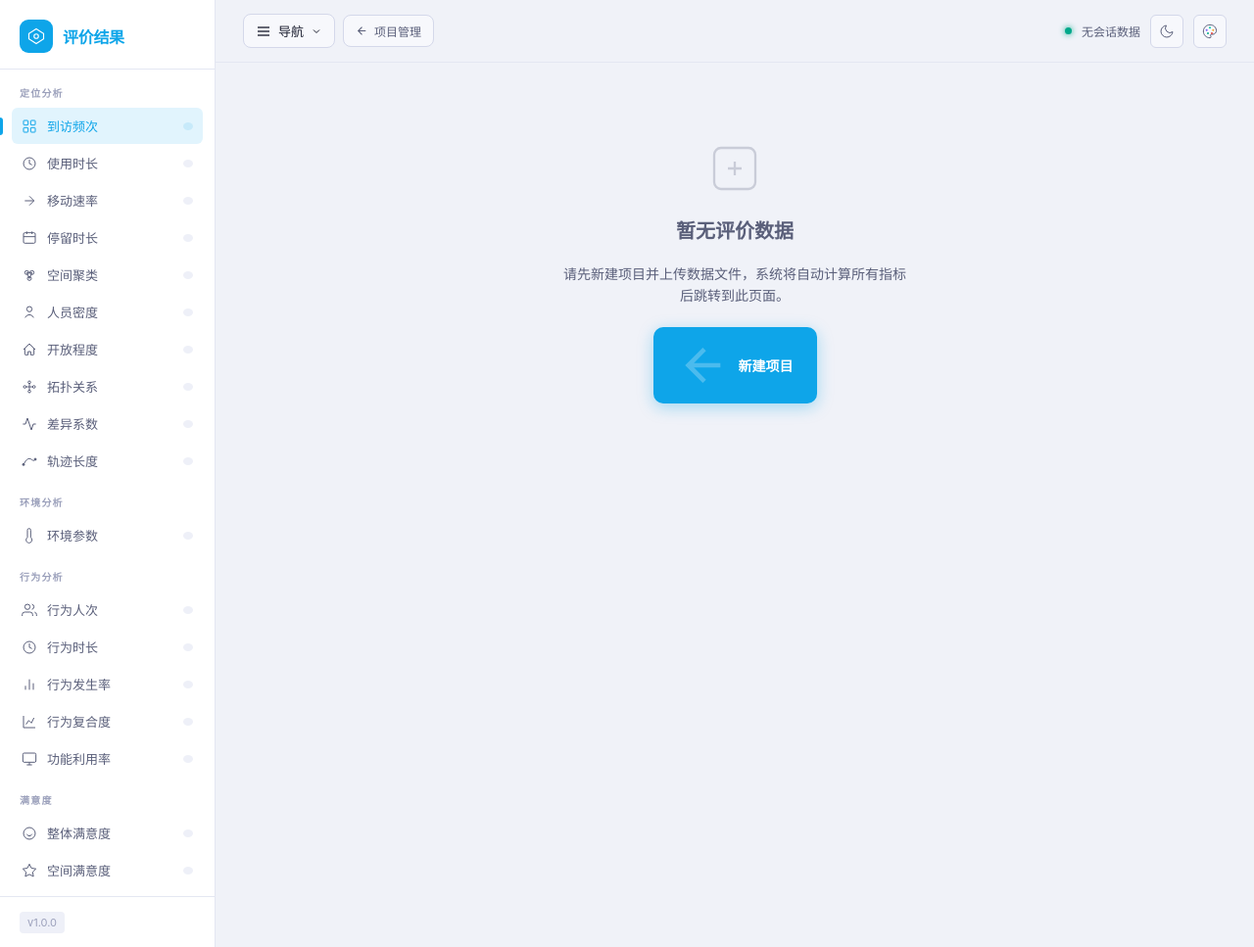
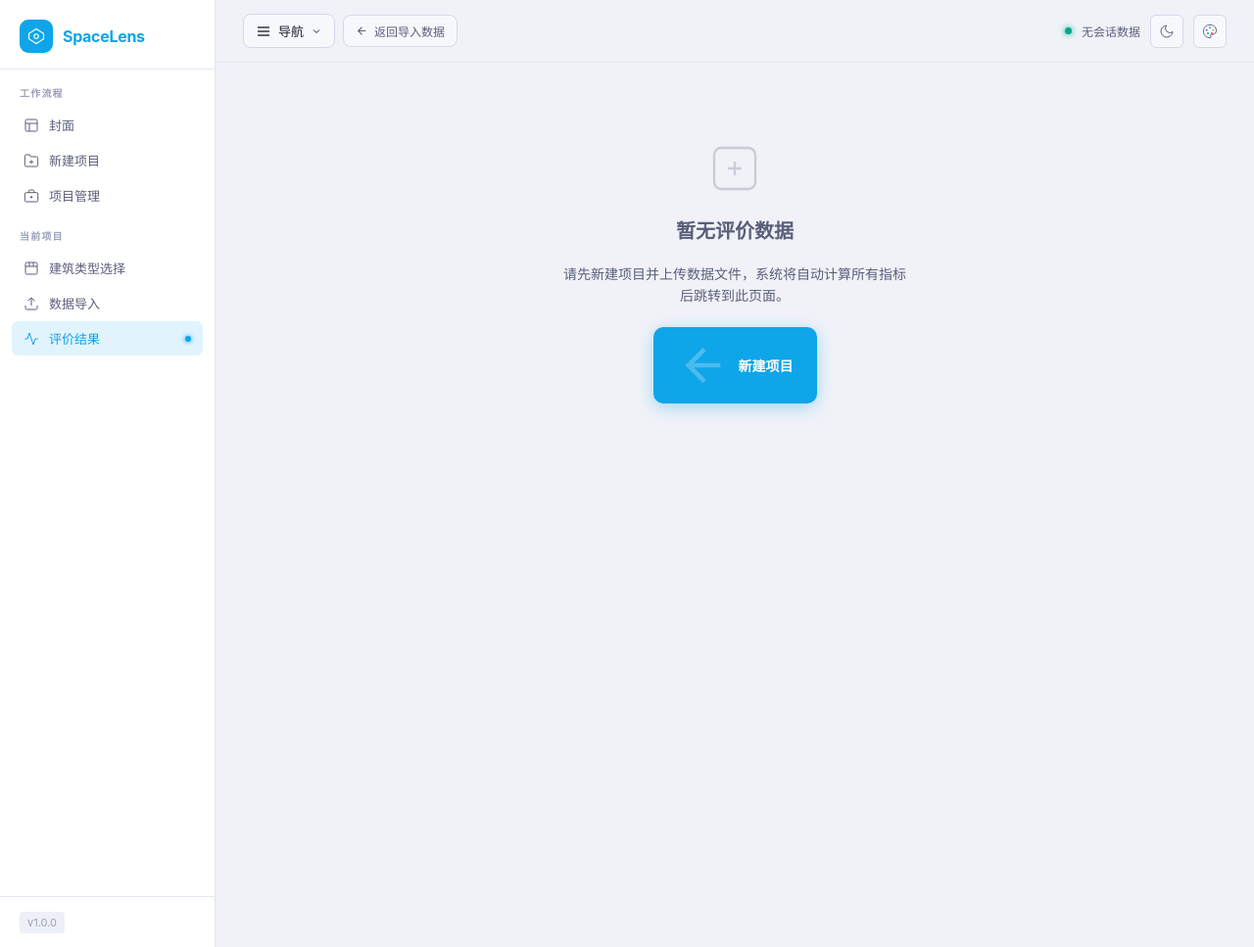
Before and after one commit to lafreniereliria/SpaceLens, a Flask app: page / in a window 1280 px wide. Shown: the whole page at 98% size. Run offline with Flask 3, Linux system fonts and the light colour scheme.

Commit message:
ui: workflow nav in sidebar, project title in topbar, back to import
- index.html: replace sidebar metric list with workflow step nav
  (封面 / 新建项目 / 项目管理 / 建筑类型选择 / 数据导入 / 评价结果)
  current step (评价结果) is highlighted with accent color + dot
- index.html: add topbar project title label (folder_name · building_type)
  populated dynamically from session data on first poll response
- index.html: change '返回项目管理' button to '返回导入数据', link to /new_project
- new_project.html: capture folderName and append as 'folder_name' to FormData
- api/analysis.py: store folder_name in session dict; return it in get_session

```diff
--- a/api/analysis.py
+++ b/api/analysis.py
@@ -883,6 +883,7 @@ def run_all():
         region_b, region_n = _read('region_data')
 
         building_type = request.form.get('building_type', 'unknown')
+        folder_name   = request.form.get('folder_name',   '')
         theme_name    = request.form.get('theme', 'dark')
         accent_param  = request.form.get('accent', '')
 
@@ -899,6 +900,7 @@ def run_all():
                 'computed': [],
                 'skipped':  [],
                 'type':     building_type,
+                'folder':   folder_name,
                 'ts':       _time.time(),
                 'status':   'running',
             }
@@ -931,6 +933,7 @@ def get_session(sid):
     return jsonify({
         'session_id':    sid,
         'building_type': sess['type'],
+        'folder_name':   sess.get('folder', ''),
         'computed':      sess.get('computed', []),
         'skipped':       sess.get('skipped',  []),
         'results':       sess.get('results',  {}),
--- a/templates/index.html
+++ b/templates/index.html
@@ -227,6 +227,34 @@
 
 /* topbar 左侧导航区 */
 .topbar-left { display: flex; align-items: center; gap: 8px; }
+
+/* 顶栏项目标题 */
+.topbar-project-title {
+  display: inline-flex; align-items: center;
+  padding: 4px 10px;
+  background: var(--bg-hover); border-radius: 6px;
+  font-size: 12px; color: var(--text-secondary);
+  max-width: 260px; overflow: hidden; text-overflow: ellipsis; white-space: nowrap;
+}
+.workflow-nav { gap: 2px; }
+.workflow-item {
+  display: flex; align-items: center; gap: 10px;
+  padding: 8px 12px; border-radius: var(--radius-sm);
+  font-size: 13px; color: var(--text-secondary);
+  text-decoration: none; background: transparent; border: none;
+  width: 100%; cursor: pointer; transition: all 0.12s;
+}
+.workflow-item:hover { background: var(--bg-hover); color: var(--text-primary); }
+.workflow-current {
+  background: var(--accent-glow) !important;
+  color: var(--accent) !important;
+  font-weight: 500;
+}
+.workflow-active-dot {
+  margin-left: auto; width: 6px; height: 6px;
+  border-radius: 50%; background: var(--accent);
+  box-shadow: 0 0 5px var(--accent);
+}
 </style>
 </head>
 <body>
@@ -240,111 +268,70 @@
         <circle cx="12" cy="12" r="3"/>
       </svg>
     </div>
-    <span class="logo-text"><strong>评价结果</strong></span>
+    <span class="logo-text"><strong>SpaceLens</strong></span>
   </div>
 
-  <nav class="sidebar-nav">
-    <!-- 定位分析 -->
-    <div class="nav-section-label">定位分析</div>
-    <button class="nav-item active" data-view="heatmap">
-      <svg class="nav-icon" viewBox="0 0 24 24" fill="none" stroke="currentColor" stroke-width="1.5"><rect x="3" y="3" width="7" height="7" rx="1"/><rect x="14" y="3" width="7" height="7" rx="1"/><rect x="3" y="14" width="7" height="7" rx="1"/><rect x="14" y="14" width="7" height="7" rx="1"/></svg>
-      <span>到访频次</span>
-      <div class="nav-badge" id="nbadge-heatmap"></div>
-    </button>
-    <button class="nav-item" data-view="usetime">
-      <svg class="nav-icon" viewBox="0 0 24 24" fill="none" stroke="currentColor" stroke-width="1.5"><circle cx="12" cy="12" r="9"/><polyline points="12 6 12 12 16 14"/></svg>
-      <span>使用时长</span>
-      <div class="nav-badge" id="nbadge-usetime"></div>
-    </button>
-    <button class="nav-item" data-view="speed">
-      <svg class="nav-icon" viewBox="0 0 24 24" fill="none" stroke="currentColor" stroke-width="1.5"><path d="M5 12h14M12 5l7 7-7 7"/></svg>
-      <span>移动速率</span>
-      <div class="nav-badge" id="nbadge-speed"></div>
-    </button>
-    <button class="nav-item" data-view="duration">
-      <svg class="nav-icon" viewBox="0 0 24 24" fill="none" stroke="currentColor" stroke-width="1.5"><rect x="3" y="4" width="18" height="16" rx="2"/><line x1="8" y1="2" x2="8" y2="6"/><line x1="16" y1="2" x2="16" y2="6"/><line x1="3" y1="10" x2="21" y2="10"/></svg>
-      <span>停留时长</span>
-      <div class="nav-badge" id="nbadge-duration"></div>
-    </button>
-    <button class="nav-item" data-view="cluster">
-      <svg class="nav-icon" viewBox="0 0 24 24" fill="none" stroke="currentColor" stroke-width="1.5"><circle cx="8" cy="8" r="3"/><circle cx="16" cy="8" r="3"/><circle cx="12" cy="17" r="3"/><line x1="8" y1="8" x2="16" y2="8"/><line x1="8" y1="8" x2="12" y2="17"/><line x1="16" y1="8" x2="12" y2="17"/></svg>
-      <span>空间聚类</span>
-      <div class="nav-badge" id="nbadge-cluster"></div>
-    </button>
-    <button class="nav-item" data-view="density">
-      <svg class="nav-icon" viewBox="0 0 24 24" fill="none" stroke="currentColor" stroke-width="1.5"><circle cx="12" cy="7" r="4"/><path d="M5.5 20a7 7 0 0113 0"/></svg>
-      <span>人员密度</span>
-      <div class="nav-badge" id="nbadge-density"></div>
-    </button>
-    <button class="nav-item" data-view="openness">
-      <svg class="nav-icon" viewBox="0 0 24 24" fill="none" stroke="currentColor" stroke-width="1.5"><path d="M3 12l9-9 9 9M5 10v9a1 1 0 001 1h4v-5h4v5h4a1 1 0 001-1v-9"/></svg>
-      <span>开放程度</span>
-      <div class="nav-badge" id="nbadge-openness"></div>
-    </button>
-    <button class="nav-item" data-view="topology">
-      <svg class="nav-icon" viewBox="0 0 24 24" fill="none" stroke="currentColor" stroke-width="1.5"><circle cx="5" cy="12" r="2"/><circle cx="19" cy="12" r="2"/><circle cx="12" cy="5" r="2"/><circle cx="12" cy="19" r="2"/><line x1="7" y1="12" x2="17" y2="12"/><line x1="12" y1="7" x2="12" y2="17"/></svg>
-      <span>拓扑关系</span>
-      <div class="nav-badge" id="nbadge-topology"></div>
-    </button>
-    <button class="nav-item" data-view="difference">
-      <svg class="nav-icon" viewBox="0 0 24 24" fill="none" stroke="currentColor" stroke-width="1.5"><polyline points="22 12 18 12 15 21 9 3 6 12 2 12"/></svg>
-      <span>差异系数</span>
-      <div class="nav-badge" id="nbadge-difference"></div>
-    </button>
-    <button class="nav-item" data-view="trajectory">
-      <svg class="nav-icon" viewBox="0 0 24 24" fill="none" stroke="currentColor" stroke-width="1.5"><path d="M3 17 C6 12 8 8 12 8 C16 8 18 14 21 9"/><circle cx="3" cy="17" r="1.5" fill="currentColor"/><circle cx="21" cy="9" r="1.5" fill="currentColor"/></svg>
-      <span>轨迹长度</span>
-      <div class="nav-badge" id="nbadge-trajectory"></div>
-    </button>
+  <!-- 工作流步骤导航 -->
+  <nav class="sidebar-nav workflow-nav">
+    <div class="nav-section-label">工作流程</div>
 
-    <!-- 环境分析 -->
-    <div class="nav-section-label" style="margin-top:12px">环境分析</div>
-    <button class="nav-item" data-view="environment">
-      <svg class="nav-icon" viewBox="0 0 24 24" fill="none" stroke="currentColor" stroke-width="1.5"><path d="M14 14.76V3.5a2.5 2.5 0 00-5 0v11.26a4.5 4.5 0 105 0z"/></svg>
-      <span>环境参数</span>
-      <div class="nav-badge" id="nbadge-environment"></div>
-    </button>
+    <!-- 封面 -->
+    <a class="nav-item workflow-item" href="/">
+      <svg class="nav-icon" viewBox="0 0 24 24" fill="none" stroke="currentColor" stroke-width="1.5">
+        <rect x="3" y="3" width="18" height="18" rx="2"/>
+        <path d="M3 9h18M9 21V9"/>
+      </svg>
+      <span>封面</span>
+    </a>
 
-    <!-- 行为分析 -->
-    <div class="nav-section-label" style="margin-top:12px">行为分析</div>
-    <button class="nav-item" data-view="behavior_count">
-      <svg class="nav-icon" viewBox="0 0 24 24" fill="none" stroke="currentColor" stroke-width="1.5"><path d="M17 21v-2a4 4 0 00-4-4H5a4 4 0 00-4 4v2"/><circle cx="9" cy="7" r="4"/><path d="M23 21v-2a4 4 0 00-3-3.87"/><path d="M16 3.13a4 4 0 010 7.75"/></svg>
-      <span>行为人次</span>
-      <div class="nav-badge" id="nbadge-behavior_count"></div>
-    </button>
-    <button class="nav-item" data-view="behavior_duration">
-      <svg class="nav-icon" viewBox="0 0 24 24" fill="none" stroke="currentColor" stroke-width="1.5"><circle cx="12" cy="12" r="9"/><polyline points="12 6 12 12 16 14"/></svg>
-      <span>行为时长</span>
-      <div class="nav-badge" id="nbadge-behavior_duration"></div>
-    </button>
-    <button class="nav-item" data-view="behavior_rate">
-      <svg class="nav-icon" viewBox="0 0 24 24" fill="none" stroke="currentColor" stroke-width="1.5"><line x1="18" y1="20" x2="18" y2="10"/><line x1="12" y1="20" x2="12" y2="4"/><line x1="6" y1="20" x2="6" y2="14"/></svg>
-      <span>行为发生率</span>
-      <div class="nav-badge" id="nbadge-behavior_rate"></div>
-    </button>
-    <button class="nav-item" data-view="behavior_entropy">
-      <svg class="nav-icon" viewBox="0 0 24 24" fill="none" stroke="currentColor" stroke-width="1.5"><path d="M3 3v18h18"/><path d="M7 16l4-6 4 4 4-8"/></svg>
-      <span>行为复合度</span>
-      <div class="nav-badge" id="nbadge-behavior_entropy"></div>
-    </button>
-    <button class="nav-item" data-view="utilization">
-      <svg class="nav-icon" viewBox="0 0 24 24" fill="none" stroke="currentColor" stroke-width="1.5"><rect x="2" y="3" width="20" height="14" rx="2"/><path d="M8 21h8M12 17v4"/></svg>
-      <span>功能利用率</span>
-      <div class="nav-badge" id="nbadge-utilization"></div>
-    </button>
+    <!-- 新建项目 -->
+    <a class="nav-item workflow-item" href="/projects">
+      <svg class="nav-icon" viewBox="0 0 24 24" fill="none" stroke="currentColor" stroke-width="1.5">
+        <path d="M22 19a2 2 0 01-2 2H4a2 2 0 01-2-2V5a2 2 0 012-2h5l2 3h9a2 2 0 012 2z"/>
+        <line x1="12" y1="11" x2="12" y2="17"/><line x1="9" y1="14" x2="15" y2="14"/>
+      </svg>
+      <span>新建项目</span>
+    </a>
 
-    <!-- 满意度 -->
-    <div class="nav-section-label" style="margin-top:12px">满意度</div>
-    <button class="nav-item" data-view="satisfaction">
-      <svg class="nav-icon" viewBox="0 0 24 24" fill="none" stroke="currentColor" stroke-width="1.5"><circle cx="12" cy="12" r="9"/><path d="M8 13s1.5 3 4 3 4-3 4-3"/><line x1="9" y1="9" x2="9.01" y2="9"/><line x1="15" y1="9" x2="15.01" y2="9"/></svg>
-      <span>整体满意度</span>
-      <div class="nav-badge" id="nbadge-satisfaction"></div>
-    </button>
-    <button class="nav-item" data-view="satisfaction_region">
-      <svg class="nav-icon" viewBox="0 0 24 24" fill="none" stroke="currentColor" stroke-width="1.5"><polygon points="12 2 15.09 8.26 22 9.27 17 14.14 18.18 21.02 12 17.77 5.82 21.02 7 14.14 2 9.27 8.91 8.26 12 2"/></svg>
-      <span>空间满意度</span>
-      <div class="nav-badge" id="nbadge-satisfaction_region"></div>
-    </button>
+    <!-- 项目管理 -->
+    <a class="nav-item workflow-item" href="/projects">
+      <svg class="nav-icon" viewBox="0 0 24 24" fill="none" stroke="currentColor" stroke-width="1.5">
+        <rect x="2" y="7" width="20" height="14" rx="2"/>
+        <path d="M16 7V5a2 2 0 00-2-2h-4a2 2 0 00-2 2v2"/>
+        <line x1="12" y1="12" x2="12" y2="16"/><line x1="10" y1="14" x2="14" y2="14"/>
+      </svg>
+      <span>项目管理</span>
+    </a>
+
+    <div class="nav-section-label" style="margin-top:12px">当前项目</div>
+
+    <!-- 建筑类型选择 -->
+    <a class="nav-item workflow-item" href="/new_project">
+      <svg class="nav-icon" viewBox="0 0 24 24" fill="none" stroke="currentColor" stroke-width="1.5">
+        <rect x="3" y="3" width="18" height="18" rx="2"/>
+        <path d="M3 9h18M9 3v6M15 3v6"/>
+      </svg>
+      <span>建筑类型选择</span>
+    </a>
+
+    <!-- 数据导入 -->
+    <a class="nav-item workflow-item" href="/new_project">
+      <svg class="nav-icon" viewBox="0 0 24 24" fill="none" stroke="currentColor" stroke-width="1.5">
+        <path d="M21 15v4a2 2 0 01-2 2H5a2 2 0 01-2-2v-4"/>
+        <polyline points="17 8 12 3 7 8"/>
+        <line x1="12" y1="3" x2="12" y2="15"/>
+      </svg>
+      <span>数据导入</span>
+    </a>
+
+    <!-- 评价结果（当前步骤，高亮） -->
+    <div class="nav-item workflow-item workflow-current" style="cursor:default">
+      <svg class="nav-icon" viewBox="0 0 24 24" fill="none" stroke="currentColor" stroke-width="1.5">
+        <polyline points="22 12 18 12 15 21 9 3 6 12 2 12"/>
+      </svg>
+      <span>评价结果</span>
+      <div class="workflow-active-dot"></div>
+    </div>
   </nav>
 
   <div class="sidebar-footer">
@@ -391,11 +378,15 @@
         </div>
       </div>
       <!-- 项目管理按钮 -->
-      <a href="/projects" class="topnav-mgr-btn" id="topnav-mgr-btn"
+      <a href="/new_project" class="topnav-mgr-btn" id="topnav-mgr-btn"
          onmouseover="this.classList.add('hover')" onmouseout="this.classList.remove('hover')">
         <svg width="13" height="13" viewBox="0 0 24 24" fill="none" stroke="currentColor" stroke-width="2"><path d="M19 12H5M12 5l-7 7 7 7"/></svg>
-        项目管理
+        返回导入数据
       </a>
+      <!-- 项目标题 -->
+      <div class="topbar-project-title" id="topbar-project-title" style="display:none">
+        <span id="topbar-project-text"></span>
+      </div>
     </div>
     <div class="topbar-right">
       <div class="status-dot online" id="status-dot"></div>
@@ -726,6 +717,26 @@ function startPolling(sid) {
 
         // 缓存最新会话数据（switchEnvParam 需要）
         _sessionData = data;
+
+        // ── 更新顶栏项目标题（folder_name – building_type） ──
+        (function() {
+          var titleEl = document.getElementById('topbar-project-title');
+          var textEl  = document.getElementById('topbar-project-text');
+          if (!titleEl || !textEl) return;
+          var TYPE_LABELS = {
+            office: '办公建筑', education: '教育建筑', medical: '医疗建筑',
+            commercial: '商业建筑', cultural: '文化建筑', residential: '居住建筑'
+          };
+          var folder  = data.folder_name || '';
+          var rawType = data.building_type || '';
+          var typeLabel = TYPE_LABELS[rawType] || rawType;
+          var title = folder && typeLabel ? folder + '  ·  ' + typeLabel
+                    : folder || typeLabel;
+          if (title) {
+            textEl.textContent = title;
+            titleEl.style.display = 'inline-flex';
+          }
+        })();
         var results = data.results || {};
         var computed = data.computed || [];
         var skipped  = data.skipped  || [];
--- a/templates/new_project.html
+++ b/templates/new_project.html
@@ -396,6 +396,7 @@ var MATCH_RULES = {
 
 // 存放已匹配的 File 对象（文件夹模式）
 var folderFiles = { img:null, loc:null, behavior:null, env:null, ques:null, region:null };
+var _folderName = '';  // 文件夹名称，用于结果页标题
 
 function matchFiles(fileList){
   var files = Array.from(fileList);
@@ -450,6 +451,7 @@ document.getElementById('input-folder').addEventListener('change',function(){
   var files=this.files;
   if(!files.length) return;
   var folderName=files[0].webkitRelativePath.split('/')[0];
+  _folderName = folderName;
   document.getElementById('fname-folder').textContent='已选择文件夹：'+folderName+'（'+files.length+' 个文件）';
   document.getElementById('drop-folder').classList.add('has-file');
   var assigned=matchFiles(files);
@@ -492,6 +494,7 @@ function startCalc(){
   var mode=document.getElementById('tab-folder').classList.contains('active')?'folder':'separate';
   var fd=new FormData();
   fd.append('building_type', selectedType);
+  fd.append('folder_name', _folderName);
 
   if(mode==='folder'){
     if(folderFiles.img)      fd.append('layout_img',     folderFiles.img);
```
